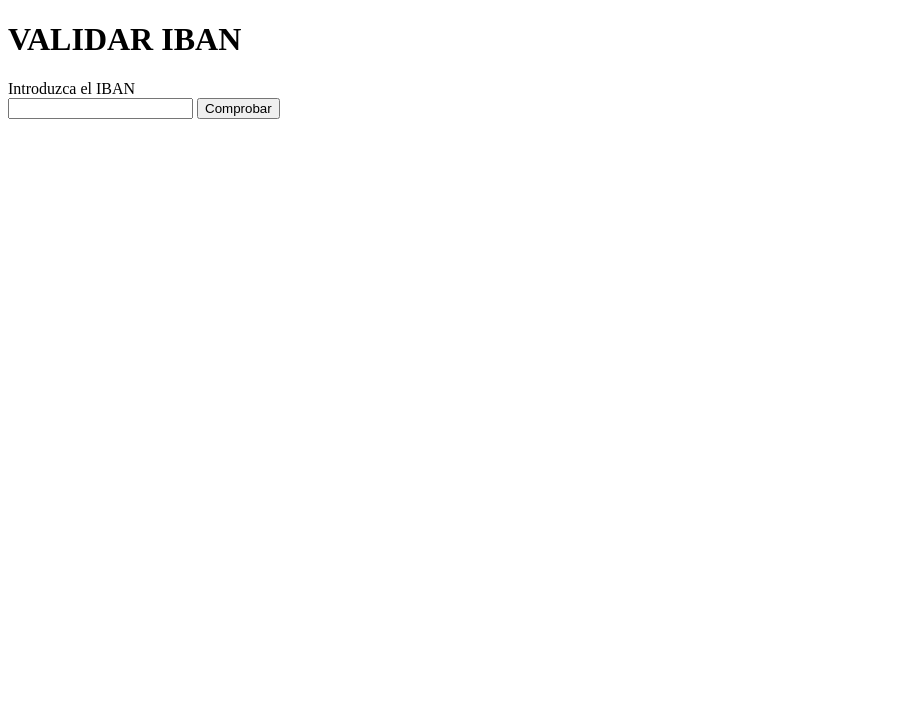
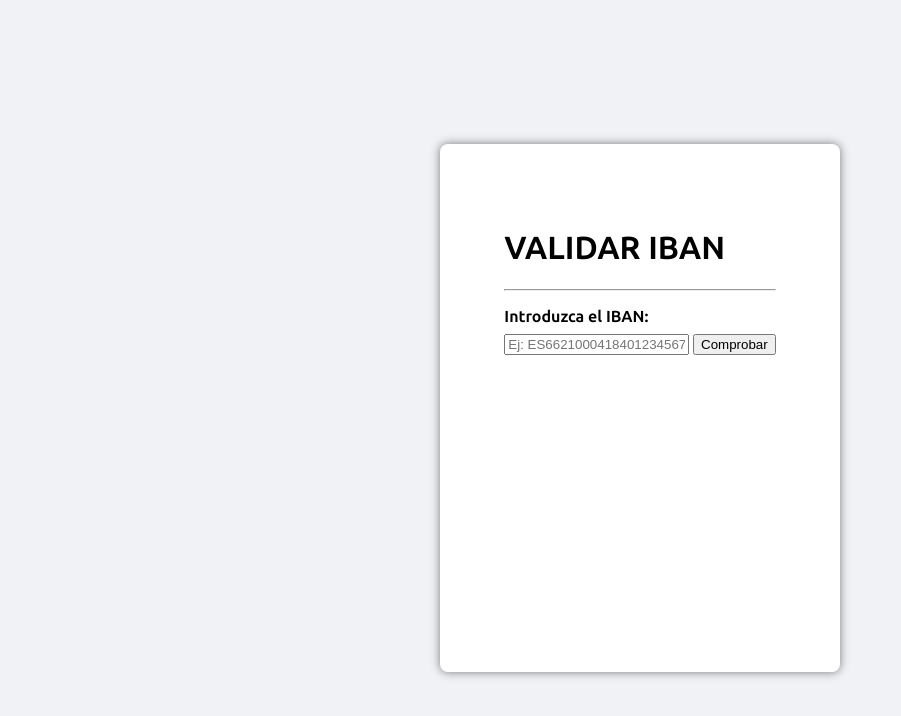
Before and after one commit to mariamoratalla/lemoncode-expresiones-regulares, a website built with Vite: page ApartadoA/index.html in a window 1280 px wide. Shown: the whole page, without its empty margins (0-901 px from the left). Built offline with nearby package versions, Linux system fonts and the light colour scheme.

Commit message:
Apartado A terminado

```diff
--- a/ApartadoA/index.html
+++ b/ApartadoA/index.html
@@ -4,14 +4,21 @@
     <meta charset="UTF-8" />
     <link rel="icon" type="image/svg+xml" href="/vite.svg" />
     <meta name="viewport" content="width=device-width, initial-scale=1.0" />
+    <link rel="stylesheet" href="./src/style.css" />
     <title>Validar IBAN</title>
   </head>
   <body>
+    <div class="contenedor">
       <h1>VALIDAR IBAN</h1>
+      <hr />
       <div class="introducir-iban">
-      <label for="iban">Introduzca el IBAN</label>
+        <label for="iban"><strong>Introduzca el IBAN:</strong></label>
         <div>
-        <input type="text" id="iban" />
+          <input
+            type="text"
+            id="iban"
+            placeholder="Ej: ES6621000418401234567891"
+          />
           <button id="comprobar-button">Comprobar</button>
         </div>
       </div>
@@ -23,6 +30,7 @@
         <p id="digito-control"></p>
         <p id="numero-cuenta"></p>
       </div>
+    </div>
     <script type="module" src="./src/main.ts"></script>
   </body>
 </html>
--- a/ApartadoA/src/style.css
+++ b/ApartadoA/src/style.css
@@ -1,5 +1,26 @@
+@import url("https://fonts.googleapis.com/css2?family=Ubuntu+Sans:ital,wght@0,100..800;1,100..800&display=swap");
+body {
+  font-family: "Ubuntu Sans", sans-serif;
+  background-color: rgba(240, 242, 245, 255);
+  display: flex;
+  justify-content: center;
+  align-items: center;
+  height: 100vh;
+}
+
+.contenedor {
+  background-color: white;
+  padding: 64px;
+  box-shadow: 0 0 10px 0 rgba(0, 0, 0, 0.5);
+  border-radius: 8px;
+  height: 400px;
+}
+
 .introducir-iban {
-  display: flex;
-  flex-direction: column;
-  align-items: flex-start;
+  margin-top: 16px;
+  margin-bottom: 16px;
 }
+
+#iban {
+  margin-top: 8px;
+}
```
Lines whose indentation alone changed are shown as unchanged.
